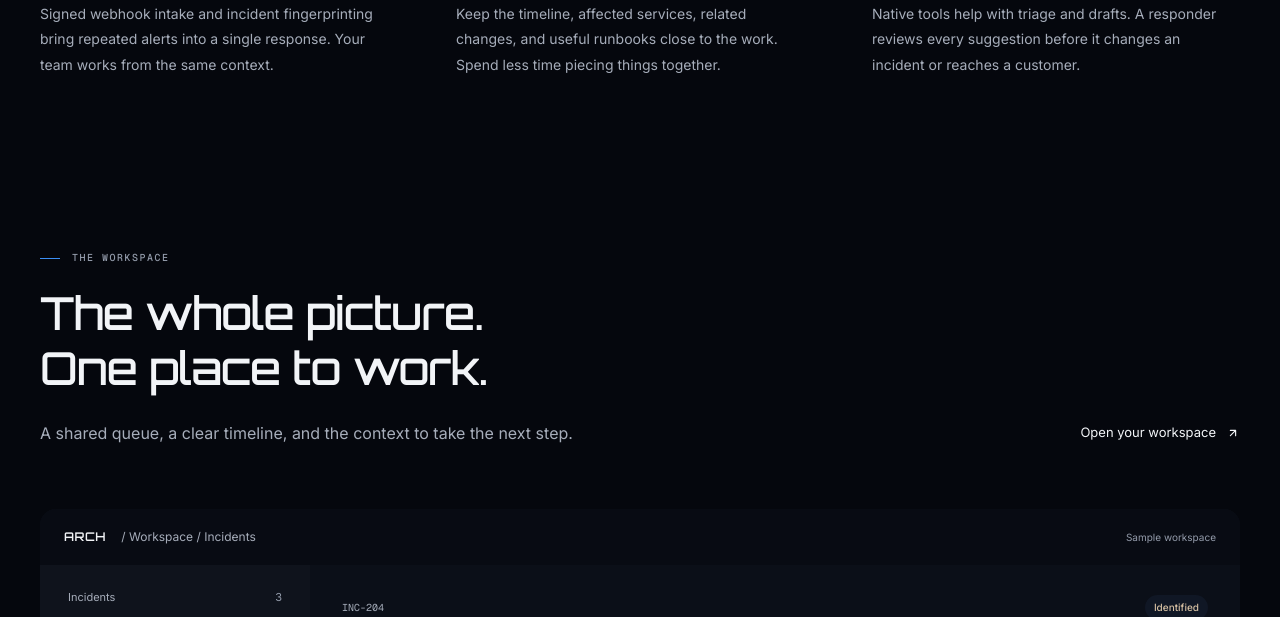
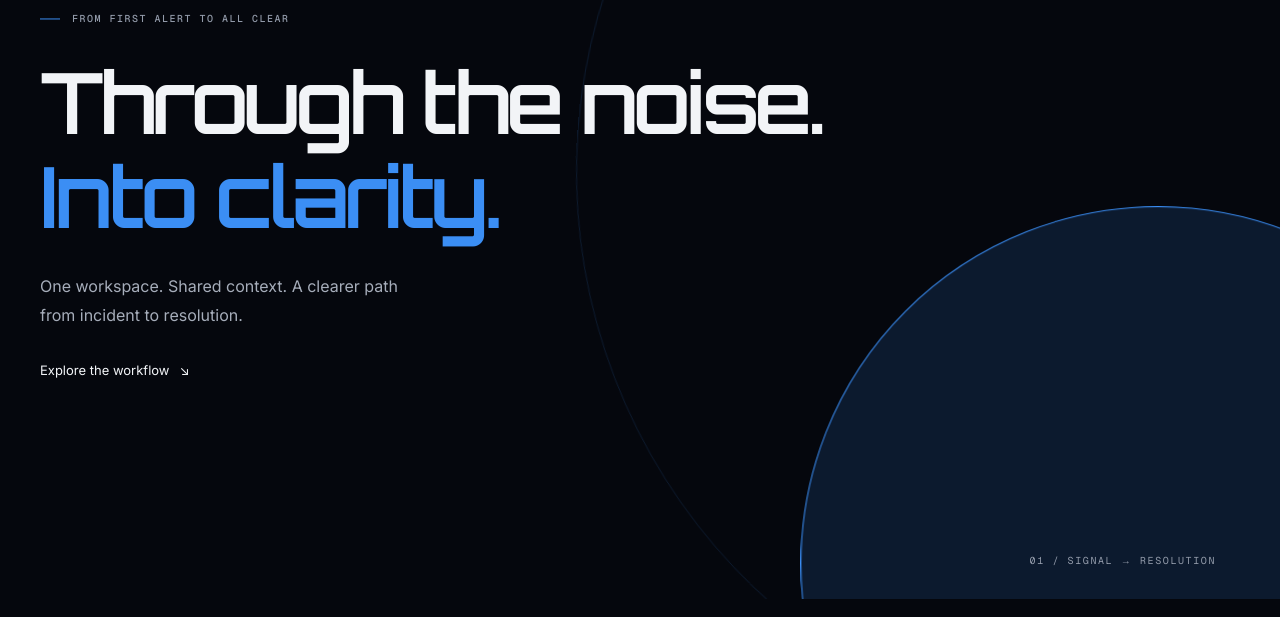
Before and after one commit to ssambit635-svg/ARCH, a Next.js app: page / in a window 1280 px wide. Shown: the part 1001-1618 px from the top of the page. Built offline with nearby package versions, Linux system fonts and the light colour scheme; no server answers.

Commit message:
feat(marketing): add fullscreen film and layered parallax story
Co-authored-by: arena-agent <297053741+arena-agent@users.noreply.github.com>

```diff
--- a/src/app/(marketing)/page.tsx
+++ b/src/app/(marketing)/page.tsx
@@ -1,5 +1,6 @@
 import { MarketingMotion } from '@/components/marketing/gsap-reveal';
 import { MarketingNav } from '@/components/marketing/nav';
+import { ParallaxStory } from '@/components/marketing/parallax-story';
 import { Hero } from '@/components/marketing/hero';
 import { Intelligence } from '@/components/marketing/intelligence';
 import { Topology } from '@/components/marketing/topology';
@@ -18,6 +19,7 @@ export default function LandingPage() {
       <MarketingNav />
       <main id="main" className="mk-main relative z-10" tabIndex={-1}>
         <Hero />
+        <ParallaxStory />
         <Intelligence />
         <Workspace />
         <Lifecycle />
--- a/src/components/marketing/closing.tsx
+++ b/src/components/marketing/closing.tsx
@@ -44,9 +44,20 @@ export function Closing() {
           </nav>
         </div>
 
-        {/* The original half-faded wordmark, sitting on the bottom edge of the page. */}
-        <div className="mk-container mk-watermark-wrap" aria-hidden="true">
-          <span className="mk-watermark" data-mk-wordmark>ARCH.</span>
+        {/* Full-bleed lettering, cut into three diagonal shards. Decorative only. */}
+        <div className="mk-watermark-wrap" aria-hidden="true">
+          <svg className="mk-watermark" data-mk-wordmark viewBox="0 0 1440 340" focusable="false">
+            <defs>
+              <linearGradient id="mk-wordmark-ink" x1="0" y1="0" x2="0" y2="1">
+                <stop offset="0%" stopColor="var(--mk-accent)" stopOpacity="0.9" />
+                <stop offset="100%" stopColor="var(--mk-accent)" stopOpacity="0.12" />
+              </linearGradient>
+              <clipPath id="mk-wordmark-cuts">
+                <path d="M0 0H1440V95L0 145Z M0 155L1440 105V215L0 260Z M0 270L1440 225V340H0Z" />
+              </clipPath>
+            </defs>
+            <text x="20" y="300" textLength="1400" lengthAdjust="spacingAndGlyphs" clipPath="url(#mk-wordmark-cuts)" fill="url(#mk-wordmark-ink)">ARCH.</text>
+          </svg>
         </div>
       </footer>
     </>
--- a/src/components/marketing/gsap-reveal.tsx
+++ b/src/components/marketing/gsap-reveal.tsx
@@ -44,6 +44,29 @@ export function MarketingMotion({ children }: { children: ReactNode }) {
         const compact = Boolean(match.conditions.compact);
         const select = <T extends HTMLElement>(selector: string) => Array.from(root.querySelectorAll<T>(selector));
         const upcoming = (element: HTMLElement) => element.getBoundingClientRect().bottom > 0;
+
+        // Pin only the interlude, never the film or interactive product previews.
+        // Mobile keeps natural scrolling with smaller depth offsets.
+        for (const story of select('[data-mk-story]')) {
+          const stage = story.querySelector<HTMLElement>('.mk-story-stage');
+          if (!stage) continue;
+          const timeline = gsap.timeline({
+            scrollTrigger: {
+              trigger: story,
+              start: compact ? 'top bottom' : 'top top',
+              end: compact ? 'bottom top' : '+=110%',
+              pin: compact ? false : stage,
+              scrub: 0.8,
+              invalidateOnRefresh: true,
+            },
+          });
+          timeline.fromTo(story.querySelector('[data-mk-depth="back"]'),
+            { yPercent: -12, rotation: -15 }, { yPercent: 18, rotation: 20, ease: 'none' }, 0);
+          timeline.fromTo(story.querySelector('[data-mk-depth="front"]'),
+            { yPercent: 24, scale: 0.85 }, { yPercent: -30, scale: 1.15, ease: 'none' }, 0);
+          timeline.fromTo(story.querySelector('[data-mk-depth="copy"]'),
+            { y: compact ? 24 : 65 }, { y: compact ? -24 : -65, ease: 'none' }, 0);
+        }
 
         for (const heading of select('[data-mk-heading]').filter(upcoming)) {
           if (revealedElements.has(heading)) continue;
--- a/src/components/marketing/hero.tsx
+++ b/src/components/marketing/hero.tsx
@@ -10,7 +10,7 @@ export function Hero() {
           src="/wwm.mp4"
           poster="/wwm-poster.jpg"
           playOnce
-          className="mk-hero-video absolute inset-0 h-full w-full object-contain"
+          className="mk-hero-video absolute inset-0 h-full w-full object-cover"
         />
       </div>
     </section>
--- a/src/components/marketing/landing.css
+++ b/src/components/marketing/landing.css
@@ -60,7 +60,7 @@
 
 .mk ::selection { background: var(--mk-accent); color: var(--mk-bg); }
 .mk a { text-decoration: none; }
-.mk-main { padding-top: var(--mk-nav-height); }
+.mk-main { padding-top: 0; }
 .mk button { cursor: pointer; }
 .mk a:focus-visible,
 .mk button:focus-visible,
@@ -128,13 +128,13 @@
 .mk-hero {
   position: relative;
   width: 100%;
-  aspect-ratio: 848 / 478;
-  max-height: calc(100svh - var(--mk-nav-height));
+  height: 100vh;
+  height: 100svh;
   overflow: hidden;
   background: #05070d;
 }
 .mk-hero-media { position: absolute; inset: 0; }
-.mk-hero-video { object-fit: contain; object-position: center; }
+.mk-hero-video { object-fit: cover; object-position: center; }
 
 /* SplitText measures the real lines, including after fonts load or the screen rotates.
    The mask padding protects descenders without changing the authored line spacing. */
@@ -289,22 +289,26 @@
 .mk-footer nav { display: flex; flex-wrap: wrap; gap: 26px; margin-left: auto; color: var(--mk-muted); font-size: 11px; }
 .mk-footer nav a { display: inline-flex; align-items: center; gap: 6px; transition: color 160ms ease; }
 .mk-footer a:hover { color: var(--mk-accent); }
-.mk-watermark-wrap { display: flex; align-items: flex-end; justify-content: center; margin-top: 52px; padding-top: 40px; overflow: hidden; }
-.mk-watermark {
-  padding-inline: 16px;
-  font-family: var(--mk-display);
-  font-size: clamp(3.25rem, 12vw, 10rem);
-  font-weight: 800;
-  line-height: 1;
-  letter-spacing: 0.03em;
-  background-image: linear-gradient(180deg, rgb(59 142 244 / 62%) 0%, rgb(59 142 244 / 22%) 48%, rgb(59 142 244 / 0%) 100%);
-  -webkit-background-clip: text;
-  background-clip: text;
-  color: transparent;
-  user-select: none;
-  pointer-events: none;
+.mk-watermark-wrap { width: 100%; margin-top: 64px; overflow: hidden; }
+.mk-watermark { display: block; width: 100%; height: auto; user-select: none; pointer-events: none; }
+.mk-watermark text { font-family: var(--mk-display); font-size: 330px; font-weight: 900; }
+
+/* A full-screen depth interlude. Without JS it remains an ordinary readable section. */
+.mk-story { position: relative; background: var(--mk-bg); }
+.mk-story-stage { position: relative; display: grid; align-items: center; min-height: 100svh; overflow: hidden; isolation: isolate; padding-block: 110px; }
+.mk-story-copy { position: relative; z-index: 2; }
+.mk-story h2 { margin: 28px 0; font-family: var(--mk-display); font-size: clamp(40px, 6.6vw, 108px); font-weight: 600; line-height: 1.12; letter-spacing: -0.055em; }
+.mk-story h2 span { color: var(--mk-accent); }
+.mk-story-description { max-width: 390px; margin-bottom: 28px; color: var(--mk-muted); font-size: 16px; line-height: 1.8; }
+.mk-story-orbit { position: absolute; z-index: -1; pointer-events: none; border: 1px solid var(--mk-accent-soft); border-radius: 50%; }
+.mk-story-orbit-back { width: 90vw; height: 90vw; right: -35vw; top: -20vw; }
+.mk-story-orbit-front { width: 55vw; height: 55vw; right: -18vw; bottom: -28vw; border-color: var(--mk-accent); background: var(--mk-accent-soft); }
+.mk-story-coordinate { position: absolute; bottom: 32px; right: 5%; color: var(--mk-subtle); font: 10px var(--font-mono); letter-spacing: 0.16em; }
+@media (max-width: 759px) {
+  .mk-story-stage { min-height: 85svh; padding-block: 90px; }
+  .mk-story-orbit-back { width: 140vw; height: 140vw; right: -90vw; top: 0; }
+  .mk-story-description { max-width: 290px; font-size: 14px; }
 }
-.mk-light .mk-watermark { background-image: linear-gradient(180deg, rgb(26 99 189 / 52%) 0%, rgb(26 99 189 / 16%) 48%, rgb(26 99 189 / 0%) 100%); }
 
 /* The marks authored in near-white need a hand on cream surfaces. */
 .mk-light .mk-iso svg[fill="#F4F4F5"] { fill: #2b2d31; }
--- /dev/null
+++ b/src/components/marketing/parallax-story.tsx
@@ -0,0 +1,18 @@
+/** Static-first interlude: scroll motion is owned and cleaned up by MarketingMotion. */
+export function ParallaxStory() {
+  return (
+    <section className="mk-story" data-mk-story aria-labelledby="story-title">
+      <div className="mk-story-stage">
+        <div className="mk-story-orbit mk-story-orbit-back" data-mk-depth="back" aria-hidden="true" />
+        <div className="mk-story-orbit mk-story-orbit-front" data-mk-depth="front" aria-hidden="true" />
+        <div className="mk-container mk-story-copy" data-mk-depth="copy">
+          <p className="mk-eyebrow">From first alert to all clear</p>
+          <h2 id="story-title">Through the noise.<br /><span>Into clarity.</span></h2>
+          <p className="mk-story-description">One workspace. Shared context. A clearer path from incident to resolution.</p>
+          <a className="mk-text-link" href="#intelligence">Explore the workflow <span aria-hidden="true">↘</span></a>
+        </div>
+        <span className="mk-story-coordinate" aria-hidden="true">01 / SIGNAL → RESOLUTION</span>
+      </div>
+    </section>
+  );
+}
```
Also changed, not shown: 1 other file (tests, documents, lock files or other folders).
